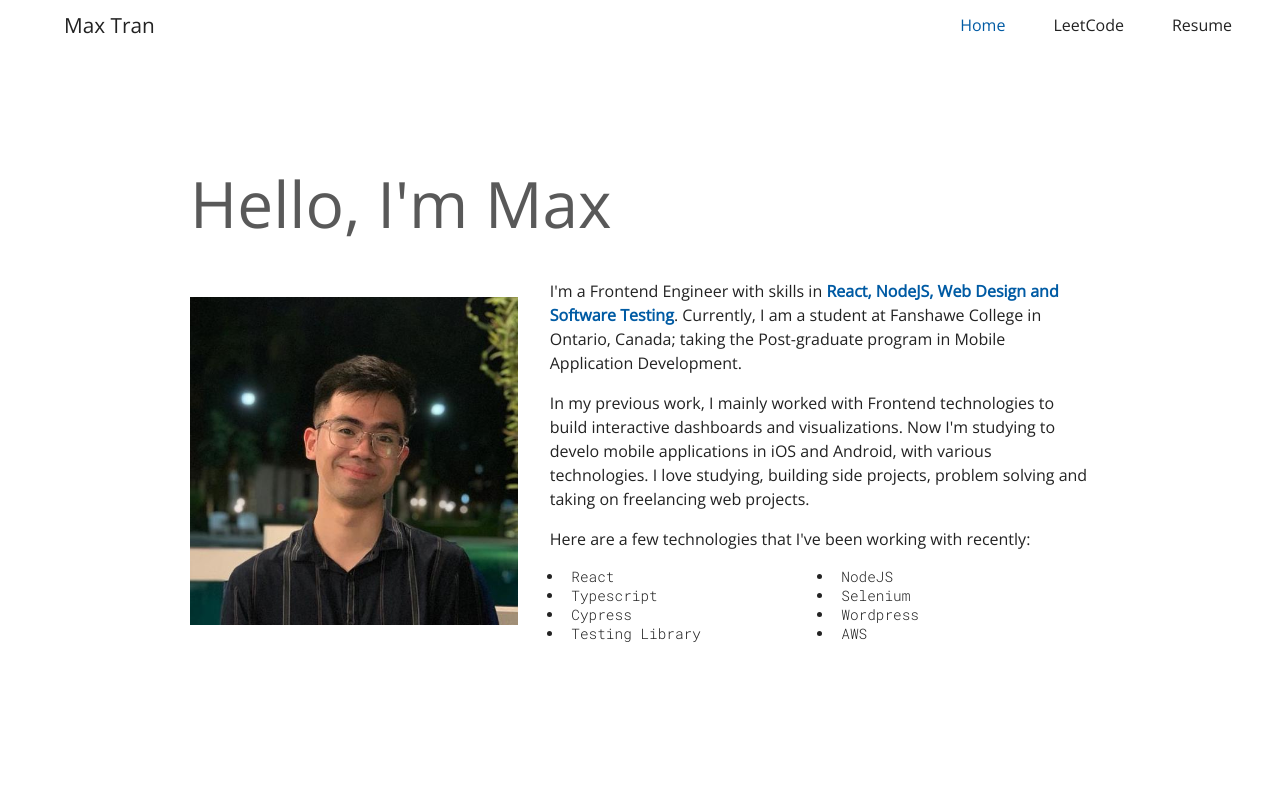
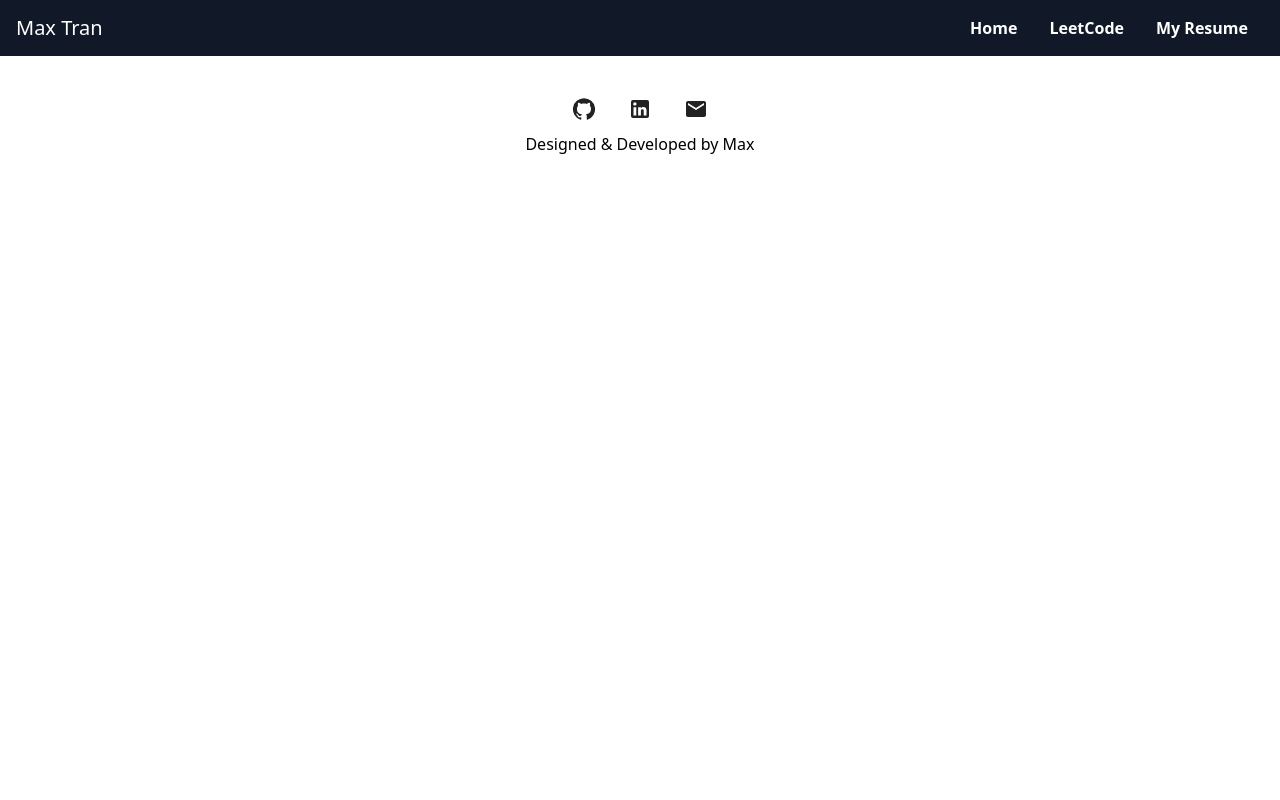
Before and after one commit to max172-hqt/max172-hqt.github.io, a Next.js app: page / in a window 1280 px wide. Shown: the top 800 px of the page. Built offline with nearby package versions, Linux system fonts and the light colour scheme.

Commit message:
feat: Add navbar

```diff
--- a/components/Layout/layout.tsx
+++ b/components/Layout/layout.tsx
@@ -6,7 +6,7 @@ import styles from './layout.module.css';
 
 export default function Layout({ children }: { children: React.ReactElement }) {
   return (
-    <div className={styles.container}>
+    <div>
       <Head>
         <title>Max Tran</title>
         <meta
@@ -14,9 +14,7 @@ export default function Layout({ children }: { children: React.ReactElement }) {
           content="Max is a Frontend Engineer with skills in React, NodeJS, Web Design and Software Testing. Currently, Max a student at Fanshawe College taking the Post-graduate program in Mobile Application Development."
         />
       </Head>
-      <header>
-        <PageNavbar />
-      </header>
+      <PageNavbar />
       <main>
         {children}
       </main>
--- a/components/Navigation/PageNavbar.tsx
+++ b/components/Navigation/PageNavbar.tsx
@@ -1,106 +1,64 @@
-import Link from "next/link";
-import styles from "./Navbar.module.css";
-import Menu from "@mui/icons-material/Menu";
-import React, { useEffect, useState } from "react";
-import { useRouter } from "next/router";
-import { Slide, useScrollTrigger } from "@mui/material";
+import classNames from "classnames";
+import React, { useState } from "react";
 
-interface Props {
-  /**
-   * Injected by the documentation to work in an iframe.
-   * You won't need it on your project.
-   */
-  window?: () => Window;
-  children: React.ReactElement;
-  scrolledToTop: boolean
-}
-
-const activeStyle = (active: boolean) => ({
-  color: active ? '#005BA4' : '#222222',
-})
-
-function HideOnScroll(props: Props) {
-  const { children, window, scrolledToTop } = props;
-
-  const trigger = useScrollTrigger({
-    disableHysteresis: false,
-    threshold: 100,
-    target: window ? window() : undefined,
-  });
-
-  const childrenClone = React.cloneElement(children, {
-    style: {
-      backgroundColor: 'rgba(255, 255, 255, 0.9)',
-      backdropFilter: 'blur(6px)',
-      boxShadow: !scrolledToTop ? '0 2px 4px 0 rgba(0,0,0,.2)' : 'none'
-    }
-  })
+export default function NavBar() {
+  const [open, setOpen] = useState(false);
 
   return (
-    <Slide appear={false} direction="down" in={!trigger}>
-      {childrenClone}
-    </Slide>
-  );
-}
-
-export default function Navbar() {
-  const router = useRouter();
-  const [isNavExpanded, setNavExpanded] = useState(false);
-  const [scrolledToTop, setScrolledToTop] = useState(true);
-
-  const handleScroll = () => {
-    setScrolledToTop(window.pageYOffset < 50);
-  };
-
-  useEffect(() => {
-    setNavExpanded(false);
-  }, [router.pathname]);
-
-  useEffect(() => {
-    window.addEventListener('scroll', handleScroll);
-
-    return () => {
-      window.removeEventListener('scroll', handleScroll);
-    };
-  }, []);
-
-  return (
-    <header>
-        <HideOnScroll scrolledToTop={scrolledToTop}>
-          <nav className={styles.nav}>
-            <div className={styles.logo}>
-              <Link href="/">Max Tran</Link>
-            </div>
-            <button
-              className={styles.menuButton}
-              onClick={() => setNavExpanded(!isNavExpanded)}
-            >
-              <Menu />
-            </button>
-            <ul
-              className={`${styles.menu} ${
-                isNavExpanded ? styles.expanded : ""
-              }`}
-            >
-              <li>
-                <Link href="/" style={activeStyle(router.pathname === '/')}>Home</Link>
-              </li>
-              <li>
-                <Link href="/leetcodes" style={activeStyle(router.pathname === '/leetcodes')}>LeetCode</Link>
-              </li>
-              <li>
-                <a
-                  href="/Huy_Tran___Resume.pdf"
-                  target="_blank"
-                  rel="noopener noreferrer"
-                  style={activeStyle(router.pathname === '/resume')}
-                >
-                  Resume
-                </a>
-              </li>
-            </ul>
-          </nav>
-        </HideOnScroll>
+    <header className="bg-gray-900 sm:flex sm:justify-between sm:items-center sm:px-4 sm:py-3">
+      <div className="flex items-center justify-between px-4 py-3 sm:p-0 text-white text-xl font-medium">
+        <div>Max Tran</div>
+        <div className="sm:hidden">
+          <button
+            type="button"
+            className="block text-gray-500 hover:text-white focus:text-white focus:outline-none"
+            onClick={() => setOpen(!open)}
+          >
+            <svg className="h-6 w-6 fill-current" viewBox="0 0 24 24">
+              {open ? (
+                <path
+                  v-if="isOpen"
+                  fill-rule="evenodd"
+                  d="M18.278 16.864a1 1 0 0 1-1.414 1.414l-4.829-4.828-4.828 4.828a1 1 0 0 1-1.414-1.414l4.828-4.829-4.828-4.828a1 1 0 0 1 1.414-1.414l4.829 4.828 4.828-4.828a1 1 0 1 1 1.414 1.414l-4.828 4.829 4.828 4.828z"
+                />
+              ) : (
+                <path
+                  v-if="!isOpen"
+                  fill-rule="evenodd"
+                  d="M4 5h16a1 1 0 0 1 0 2H4a1 1 0 1 1 0-2zm0 6h16a1 1 0 0 1 0 2H4a1 1 0 0 1 0-2zm0 6h16a1 1 0 0 1 0 2H4a1 1 0 0 1 0-2z"
+                />
+              )}
+            </svg>
+          </button>
+        </div>
+      </div>
+      <nav
+        className={classNames("items-center", "justify-between", "sm:flex", "sm:p-0", {
+          block: open,
+          hidden: !open,
+        })}
+      >
+        {[
+          ["Home", "/"],
+          ["LeetCode", "/leetcodes"],
+          [
+            "My Resume",
+            "/Huy_Tran___Resume.pdf",
+            "_blank",
+            "noopenner noreferrer",
+          ],
+        ].map(([title, url, target, rel]) => (
+          <a
+            key={title}
+            href={url}
+            className="block px-2 py-1 mx-2 text-white font-semibold rounded hover:bg-gray-800"
+            target={target != null ? target : undefined}
+            rel={rel != null ? rel : undefined}
+          >
+            {title}
+          </a>
+        ))}
+      </nav>
     </header>
   );
 }
--- a/components/Portfolio/Introduction/IntroSection.tsx
+++ b/components/Portfolio/Introduction/IntroSection.tsx
@@ -4,44 +4,54 @@ import profilePic from "public/Personal Avatar.jpeg";
 
 export default function IntroSection() {
   return (
-    <section className={styles.introBanner}>
-      <h1 className={styles.introText}>Hello, I&apos;m Max</h1>
-      <div className={styles.container}>
-        <div className={styles.avatar}>
-          <Image src={profilePic} alt="Picture of Max" />
-        </div>
-        <div className={styles.content}>
-          <p>
-            I&apos;m a Frontend Engineer with skills in{" "}
-            <span>React, NodeJS, Web Design and Software Testing</span>.
-            Currently, I am a student at Fanshawe College in Ontario, Canada; taking the
-            Post-graduate program in Mobile Application Development.{" "}
-          </p>
-          <p>
-            In my previous work, I mainly worked with Frontend technologies to
-            build interactive dashboards and visualizations.
-            Now I&apos;m studying to develo mobile applications in iOS and Android, with various technologies.
-            I love studying, building side projects, problem solving and taking on freelancing web projects.
-          </p>
-          <div className={styles.technologies}>
-            <p>
-              Here are a few technologies that I&apos;ve been working with
-              recently:
-            </p>
-            <ul>
-              <li>React</li>
-              <li>Typescript</li>
-              <li>Cypress</li>
-              <li>Testing Library</li>
-              <li>NodeJS</li>
-              <li>Selenium</li>
-              <li>Wordpress</li>
-              <li>AWS</li>
-            </ul>
-          </div>
-
-        </div>
-      </div>
+    <section>
+      <h1 className="text-3xl font-bold underline">Hello world!</h1>
+      <h1 className="text-3xl font-bold underline">Hello world!</h1>
+      <h1 className="text-3xl font-bold underline">Hello world!</h1>
     </section>
   );
 }
+
+// export default function IntroSection() {
+//   return (
+//     <section className={styles.introBanner}>
+//       <h1 className={styles.introText}>Hello, I&apos;m Max</h1>
+//       <div className={styles.container}>
+//         <div className={styles.avatar}>
+//           <Image src={profilePic} alt="Picture of Max" />
+//         </div>
+//         <div className={styles.content}>
+//           <p>
+//             I&apos;m a Frontend Engineer with skills in{" "}
+//             <span>React, NodeJS, Web Design and Software Testing</span>.
+//             Currently, I am a student at Fanshawe College in Ontario, Canada; taking the
+//             Post-graduate program in Mobile Application Development.{" "}
+//           </p>
+//           <p>
+//             In my previous work, I mainly worked with Frontend technologies to
+//             build interactive dashboards and visualizations.
+//             Now I&apos;m studying to develo mobile applications in iOS and Android, with various technologies.
+//             I love studying, building side projects, problem solving and taking on freelancing web projects.
+//           </p>
+//           <div className={styles.technologies}>
+//             <p>
+//               Here are a few technologies that I&apos;ve been working with
+//               recently:
+//             </p>
+//             <ul>
+//               <li>React</li>
+//               <li>Typescript</li>
+//               <li>Cypress</li>
+//               <li>Testing Library</li>
+//               <li>NodeJS</li>
+//               <li>Selenium</li>
+//               <li>Wordpress</li>
+//               <li>AWS</li>
+//             </ul>
+//           </div>
+
+//         </div>
+//       </div>
+//     </section>
+//   );
+// }
--- a/package.json
+++ b/package.json
@@ -19,6 +19,7 @@
     "@types/node": "18.11.17",
     "@types/react": "18.0.26",
     "@types/react-dom": "18.0.9",
+    "classnames": "^2.3.2",
     "eslint": "8.30.0",
     "eslint-config-next": "13.0.7",
     "github-markdown-css": "^5.1.0",
@@ -33,5 +34,10 @@
     "remark": "^14.0.2",
     "remark-rehype": "^10.1.0",
     "typescript": "4.9.4"
+  },
+  "devDependencies": {
+    "autoprefixer": "^10.4.14",
+    "postcss": "^8.4.24",
+    "tailwindcss": "^3.3.2"
   }
 }
--- a/pages/_app.tsx
+++ b/pages/_app.tsx
@@ -3,7 +3,6 @@ import "highlight.js/styles/default.css";
 import "../styles/globals.css";
 import type { AppProps } from "next/app";
 import Layout from "../components/Layout/layout";
-import Script from "next/script";
 
 export default function App({ Component, pageProps }: AppProps) {
   return (
--- a/pages/index.tsx
+++ b/pages/index.tsx
@@ -6,10 +6,10 @@ import ProjectSection from "../components/Portfolio/Project/ProjectSection";
 export default function Home() {
   return (
     <>
-      <IntroSection />
+      {/* <IntroSection />
       <ExperienceSection />
       <ProjectSection />
-      <EducationSection />
+      <EducationSection /> */}
     </>
   );
 }
--- /dev/null
+++ b/postcss.config.js
@@ -0,0 +1,6 @@
+module.exports = {
+  plugins: {
+    tailwindcss: {},
+    autoprefixer: {},
+  },
+}
--- a/styles/globals.css
+++ b/styles/globals.css
@@ -1,4 +1,7 @@
 @import url('https://fonts.googleapis.com/css2?family=Bebas+Neue&family=IBM+Plex+Sans:wght@300;400&family=Open+Sans:wght@300;400&family=Patrick+Hand&family=Roboto+Mono:wght@300&family=Roboto:wght@400;500;700&display=swap');
+@tailwind base;
+@tailwind components;
+@tailwind utilities;
 
 :root {
     --theme-color:      #005BA4;
@@ -10,48 +13,6 @@
     --font-main:        'Open Sans', 'Roboto', sans-serif;
     --font-big-heading: 'Open Sans', sans-serif;
     --font-mono: 'Roboto Mono', monospace;
-}
-
-* {
-  box-sizing: border-box;
-  padding: 0;
-  margin: 0;
-}
-
-html,
-body {
-  max-width: 100vw;
-  overflow-x: hidden;
-  font-family: var(--font-main);
-  color: var(--text-color);
-  /* font-size: 18px; */
-}
-
-img {
-  max-width: 100%;
-  height: auto;
-  display: block;
-  /* border: 1px solid var(--grey-color); */
-}
-
-a {
-  text-decoration: none;
-}
-
-h2 {
-  /* display: inline-block;
-  width: 300px; */
-  font-family: var(--font-big-heading);
-  font-weight: 400;
-  color: var(--text-color);
-  font-size: 2em;
-  margin: 0.5em 0 0.25em 0;
-  /* border-bottom: 1px solid var(--text-color); */
-  padding: 0.5rem 0;
-}
-
-p {
-  line-height: 1.5;
 }
 
 .markdown-body {
@@ -67,9 +28,4 @@ p {
   .markdown-body {
       padding: 15px;
   }
-
-  main {
-    margin: 1em;
-  }
-
 }
--- /dev/null
+++ b/tailwind.config.js
@@ -0,0 +1,12 @@
+/** @type {import('tailwindcss').Config} */
+module.exports = {
+  content: [
+    "./app/**/*.{js,ts,jsx,tsx,mdx}",
+    "./pages/**/*.{js,ts,jsx,tsx,mdx}",
+    "./components/**/*.{js,ts,jsx,tsx,mdx}",
+  ],
+  theme: {
+    extend: {},
+  },
+  plugins: [],
+}
```
Also changed, not shown: 1 other file (tests, documents, lock files or other folders).
